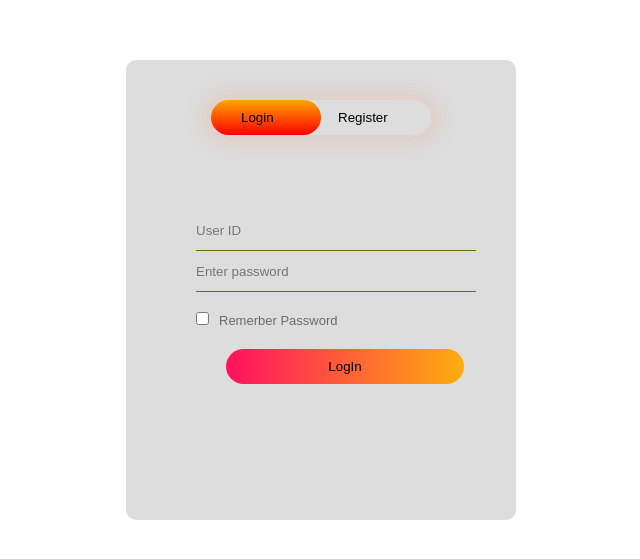
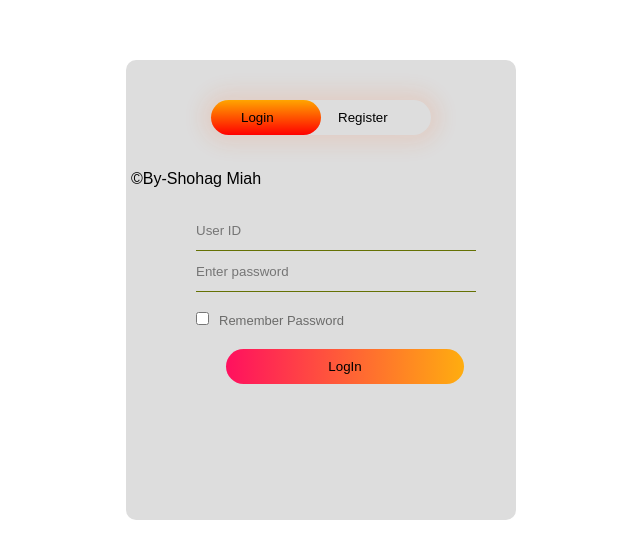
Before and after one commit to Learnwithshohag/RLoginRegisterForm, a plain HTML site: page index.html in a window 1280 px wide. Shown: the part 101-660 px from the top of the page, without its empty margins (459-1099 px from the left). Drawn offline with Linux system fonts and the light colour scheme.

Commit message:
Update index.html

```diff
--- a/index.html
+++ b/index.html
@@ -23,7 +23,7 @@
             <form id="Login" class="input_group">
 				<input type="text" name="" placeholder="User ID" required>
 				<input type="password" name="" placeholder="Enter password" required>
-                <input type="checkbox" name="" class="check-box"><span>Remerber Password</span>
+                <input type="checkbox" name="" class="check-box"><span>Remember Password</span>
 				<button type="submit">LogIn</button>
             </form>
 
@@ -34,7 +34,7 @@
 				<input type="checkbox" name="" class="check-box"><span>I agree all terms & condition</span>
 				<button type="submit">Register</button>
             </form>
-
+		<p>&copy;By-Shohag Miah</p>
         </div>
     </div>
     <script>
```
